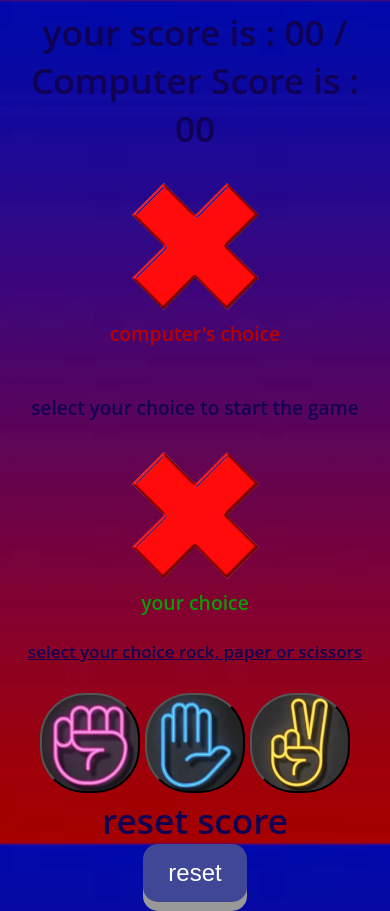
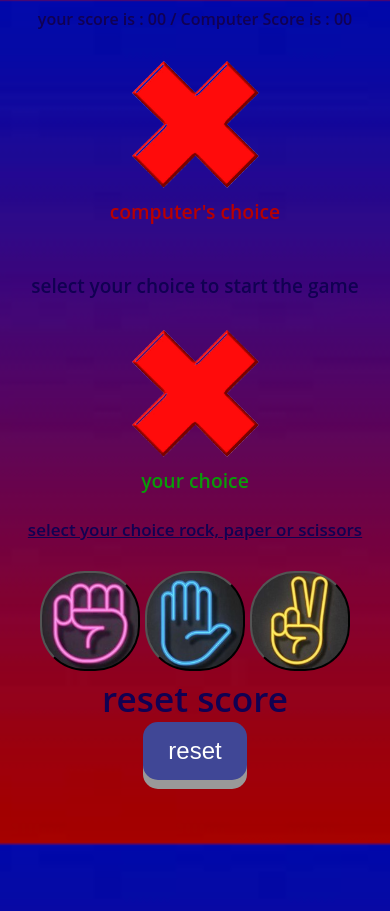
Before and after one commit to Arnavkshk/RockPaperScissor, a plain HTML site: page index.html in a window 390 px wide. Shown: the top 911 px of the page. Drawn offline with Linux system fonts and the light colour scheme.

Commit message:
Responsive2

```diff
--- a/rps.css
+++ b/rps.css
@@ -223,4 +223,8 @@ body{
       width: 100px;
       height: 100px;
       }
+
+      #your{
+        font-size: 16px;
+      }
   }
```
